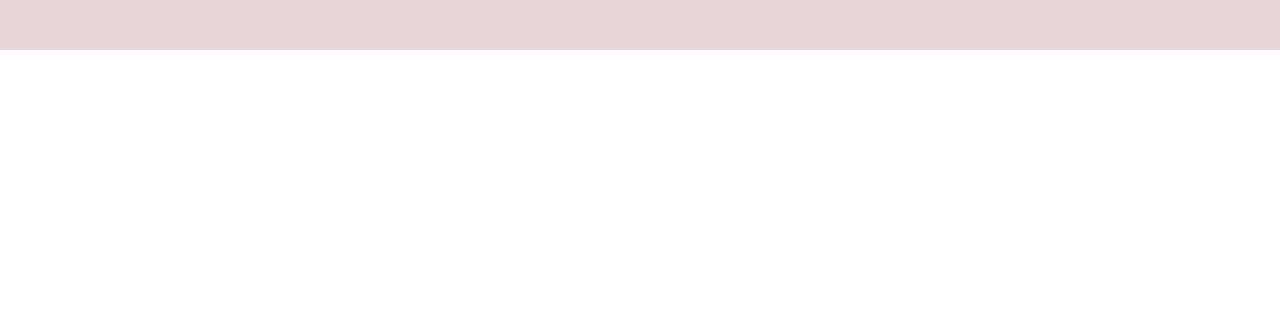
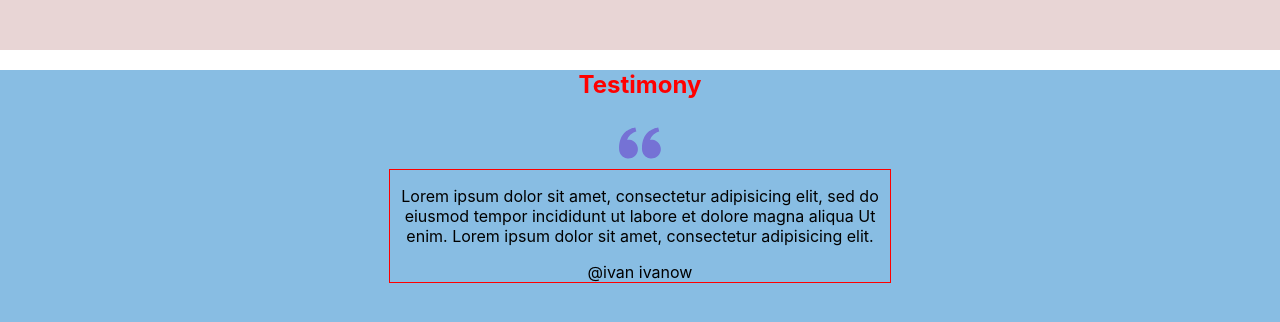
Before and after one commit to Udgenox/PORTFOLIO, a React (Vite) app: page / in a window 1280 px wide. Shown: the part 2444-2766 px from the top of the page. Before the commit the page ends 2494 px from the top, so only its background shows below. Built offline with nearby package versions, Linux system fonts and the light colour scheme.

Commit message:
Testimony

```diff
--- a/src/App.tsx
+++ b/src/App.tsx
@@ -3,6 +3,7 @@ import Header from "./layout/header/Header.tsx";
 import Main from "./layout/sections/main/Main.tsx";
 import Skills from "./layout/sections/skills/Skills.tsx";
 import {Works} from "./layout/sections/works/Works.tsx";
+import {Testimony} from "./layout/sections/testimony/Testimony.tsx";
 
 function App() {
     return (
@@ -11,6 +12,7 @@ function App() {
             <Main />
             <Skills/>
             <Works />
+            <Testimony />
         </div>
     )
 }
--- /dev/null
+++ b/src/components/slider/Slider.tsx
@@ -0,0 +1,50 @@
+import styled from "styled-components";
+import {FlexWrapper} from "../FlexWrapper.tsx";
+
+
+export const Slider = () => {
+    return (
+        <StyledSlider>
+            <FlexWrapper>
+                <Slide>
+                    <Text>Lorem ipsum dolor sit amet, consectetur adipisicing elit, sed do eiusmod tempor incididunt ut labore et dolore magna aliqua Ut enim. Lorem ipsum dolor sit amet, consectetur adipisicing elit.</Text>
+                    <Name>@ivan ivanow</Name>
+                </Slide>
+            </FlexWrapper>
+            <Pagination>
+                <span> </span>
+                <span> </span>
+                <span> </span>
+            </Pagination>
+        </StyledSlider>
+    );
+};
+
+const StyledSlider = styled.div`
+    border: 1px solid red;
+    max-width: 500px;
+    display: flex;
+    flex-direction: column;
+
+`
+
+const Slide = styled.div`
+
+    text-align: center;
+`
+const Text = styled.p`
+
+`
+const Name = styled.span`
+
+`
+
+const Pagination = styled.div`
+    div {
+        display: inline-block;
+        width: 10px;
+        height: 10px;
+        margin: 5px 5px;
+        background-color: darkorchid;
+    }
+`
--- /dev/null
+++ b/src/layout/sections/testimony/Testimony.tsx
@@ -0,0 +1,24 @@
+import styled from "styled-components";
+import {SectionTitle} from "../../../components/SectionTitle.tsx";
+import {Icon} from "../../../components/icon/Icon.tsx";
+import {Slider} from "../../../components/slider/Slider.tsx";
+import {FlexWrapper} from "../../../components/FlexWrapper.tsx";
+
+
+export const Testimony = () => {
+    return (
+        <StyledTestimony>
+            <SectionTitle>Testimony</SectionTitle>
+            <FlexWrapper direction={"column"} align={"center"}>
+                <Icon iconId={'quote'}/>
+                <Slider/>
+            </FlexWrapper>
+
+        </StyledTestimony>
+    );
+};
+
+const StyledTestimony = styled.section`
+    background-color: #88bde3;
+    min-height: 50vh;
+`
```
Also changed, not shown: src/assets/icons-sprite.svg.
